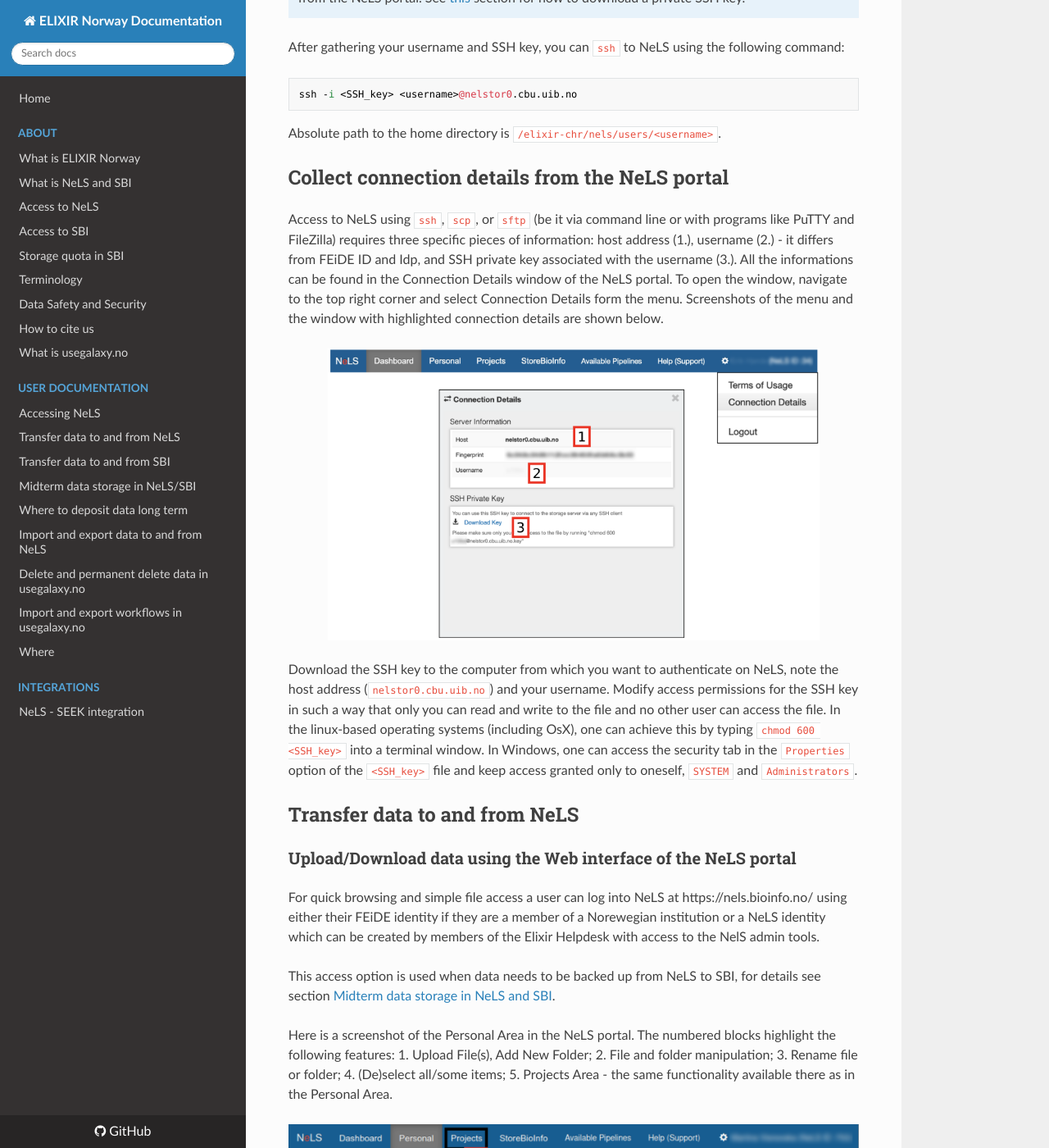
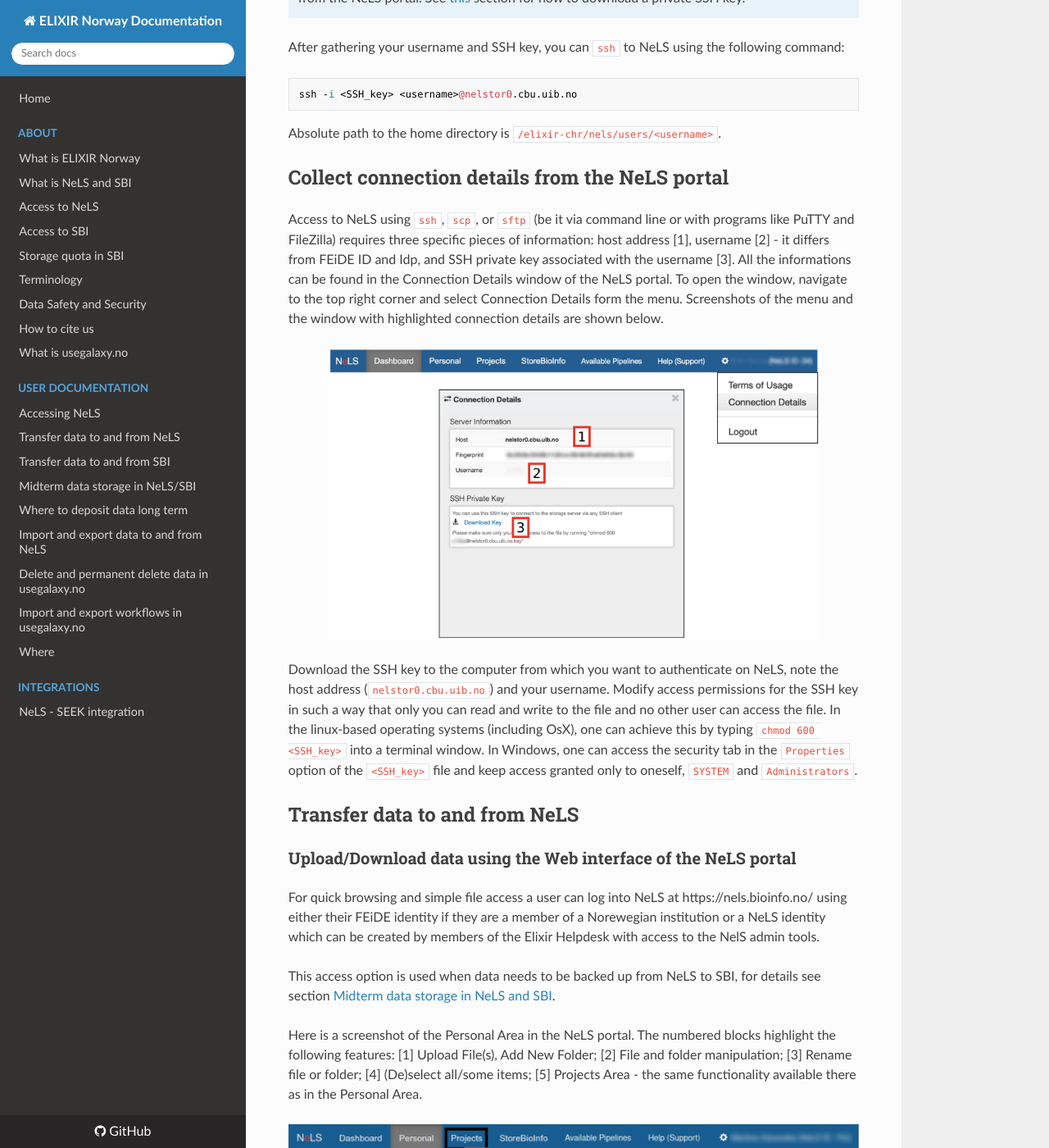
Before and after one commit to elixir-no-nels/nels-docs, an MkDocs documentation site: the page built from docs/user-doc.md, in a window 1280 px wide and 1400 px high, scrolled down 814 px. Shown: the whole window at 82% size. Built offline with MkDocs 1.6.1, drawn with Linux system fonts in a browser that asks for light colours; nearby versions of some CDN libraries; some of the changed text lies outside the part shown.

Commit message:
user-doc.md: edited formatting of numbers from figures

```diff
--- a/docs/user-doc.md
+++ b/docs/user-doc.md
@@ -35,7 +35,7 @@
 
 ## Collect connection details from the NeLS portal
 
-Access to NeLS using `ssh`, `scp`, or `sftp` (be it via command line or with programs like PuTTY and FileZilla) requires three specific pieces of information: host address (1.), username (2.) - it differs from FEiDE ID and Idp, and SSH private key associated with the username (3.). All the informations can be found in the Connection Details window of the NeLS portal. To open the window, navigate to the top right corner and select Connection Details form the menu. Screenshots of the menu and the window with highlighted connection details are shown below.
+Access to NeLS using `ssh`, `scp`, or `sftp` (be it via command line or with programs like PuTTY and FileZilla) requires three specific pieces of information: host address [1], username [2] - it differs from FEiDE ID and Idp, and SSH private key associated with the username [3]. All the informations can be found in the Connection Details window of the NeLS portal. To open the window, navigate to the top right corner and select Connection Details form the menu. Screenshots of the menu and the window with highlighted connection details are shown below.
 
 <p align="middle">
 <img src="images/nels_access.png" alt="NeLS Connection Details" width="600"/>
@@ -52,7 +52,7 @@
 
 This access option is used when data needs to be backed up from NeLS to SBI, for details see section [Midterm data storage in NeLS and SBI](user-doc.html#midterm-data-storage-in-nels-and-sbi).
 
-Here is a screenshot of the Personal Area in the NeLS portal.  The numbered blocks highlight the following features: 1. Upload File(s), Add New Folder; 2. File and folder manipulation; 3. Rename file or folder; 4. (De)select all/some items; 5. Projects Area - the same functionality available there as in the Personal Area.
+Here is a screenshot of the Personal Area in the NeLS portal. The numbered blocks highlight the following features: [1] Upload File(s), Add New Folder; [2] File and folder manipulation; [3] Rename file or folder; [4] (De)select all/some items; [5] Projects Area - the same functionality available there as in the Personal Area.
 
 <p align="middle">
 <img src="images/NeLS_personal.png" width="800" alt="NeLS Personal Area" />
@@ -71,7 +71,7 @@
    4. Fill in `Username` from the NeLS Connection Details.
    5. Browse for the Key File, allow all file types to show in the pop-up window and select the SSH Key File downloaded from the NeLS portal.
 
-The Site Manager Form will at the end look similar to the screenshot below with 1., 2., and 3. highlighting the filled in connection details. Press the `Connect` button. When the connection to NeLS is successfully established, the content of the local computer is shown in the left-hand side window and the content of NeLS is shown in the right-hand side window. File copying can be done by dragging and dropping files which should be coppied. When connecting to NeLS via FileZilla next time, hover with your cursor over the left-most icon (servers) below the top menu and select `NeLS` connection when it shows up.
+The Site Manager Form will at the end look similar to the screenshot below with [1], [2], and [3] highlighting the filled in connection details. Press the `Connect` button. When the connection to NeLS is successfully established, the content of the local computer is shown in the left-hand side window and the content of NeLS is shown in the right-hand side window. File copying can be done by dragging and dropping files which should be coppied. When connecting to NeLS via FileZilla next time, hover with your cursor over the left-most icon (servers) below the top menu and select `NeLS` connection when it shows up.
 
 <p align="middle">
 <img src="images/NeLS_FileZilla_site_manager_filled.png" width="600" alt="FileZilla site manager filled" />
```
